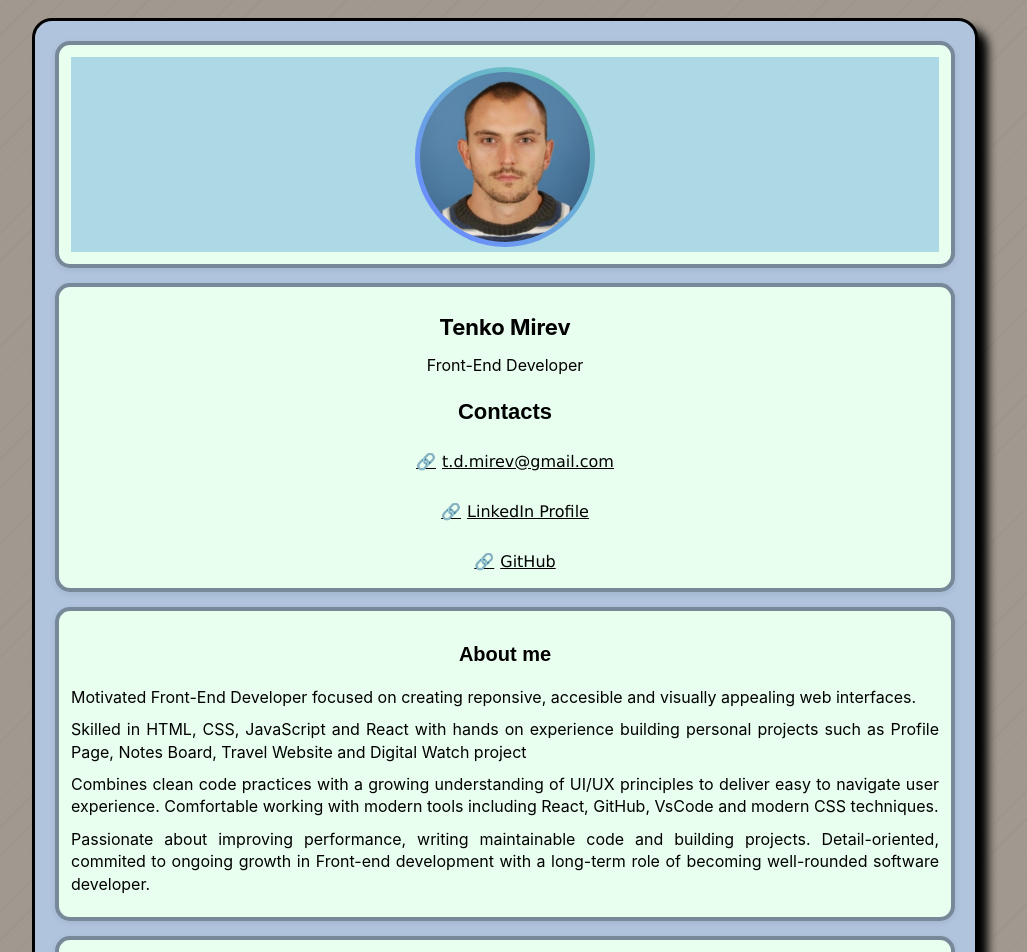
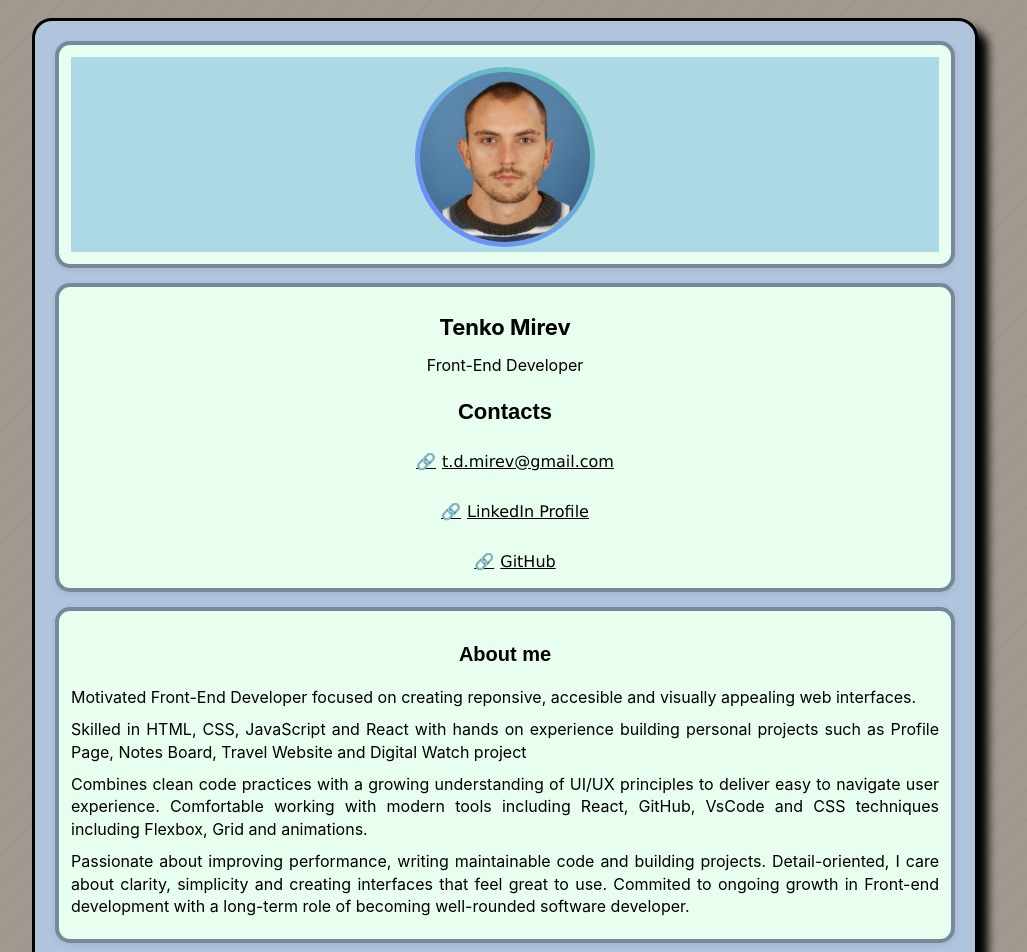
Before and after one commit to TMirev/profile-project, a React (Vite) app: page / in a window 1280 px wide. Shown: the top 952 px of the page, without its empty margins (135-1162 px from the left). Built offline with nearby package versions, Linux system fonts and the light colour scheme.

Commit message:
About me section changes

```diff
--- a/src/Card.jsx
+++ b/src/Card.jsx
@@ -55,11 +55,11 @@ function Card({ children }) {
 
                 <p>Motivated Front-End Developer focused on creating reponsive, accesible and visually appealing web interfaces.</p>
                 <p>Skilled in HTML, CSS, JavaScript and React with hands on experience building personal projects such as Profile Page, Notes Board, Travel Website and Digital Watch project</p>
-                <p>Combines clean code practices with a growing understanding of UI/UX principles to deliver easy to navigate user experience. Comfortable working with modern tools including React, GitHub, VsCode and modern CSS techniques.</p>
-                <p>Passionate about improving performance, writing maintainable code and building projects. Detail-oriented, commited to ongoing growth in Front-end development with a long-term role of becoming well-rounded software developer.</p>
+                <p>Combines clean code practices with a growing understanding of UI/UX principles to deliver easy to navigate user experience. Comfortable working with modern tools including React, GitHub, VsCode and CSS techniques including Flexbox, Grid and animations.</p>
+                <p>Passionate about improving performance, writing maintainable code and building projects. Detail-oriented, I care about clarity, simplicity and creating interfaces that feel great to use. Commited to ongoing growth in Front-end development with a long-term role of becoming well-rounded software developer.</p>
             </div>
 
-
+y
             <div className="contacts-summary-box">
                 <Skills />
             </div>
```
Also changed, not shown: 1 other file (tests, documents, lock files or other folders).
